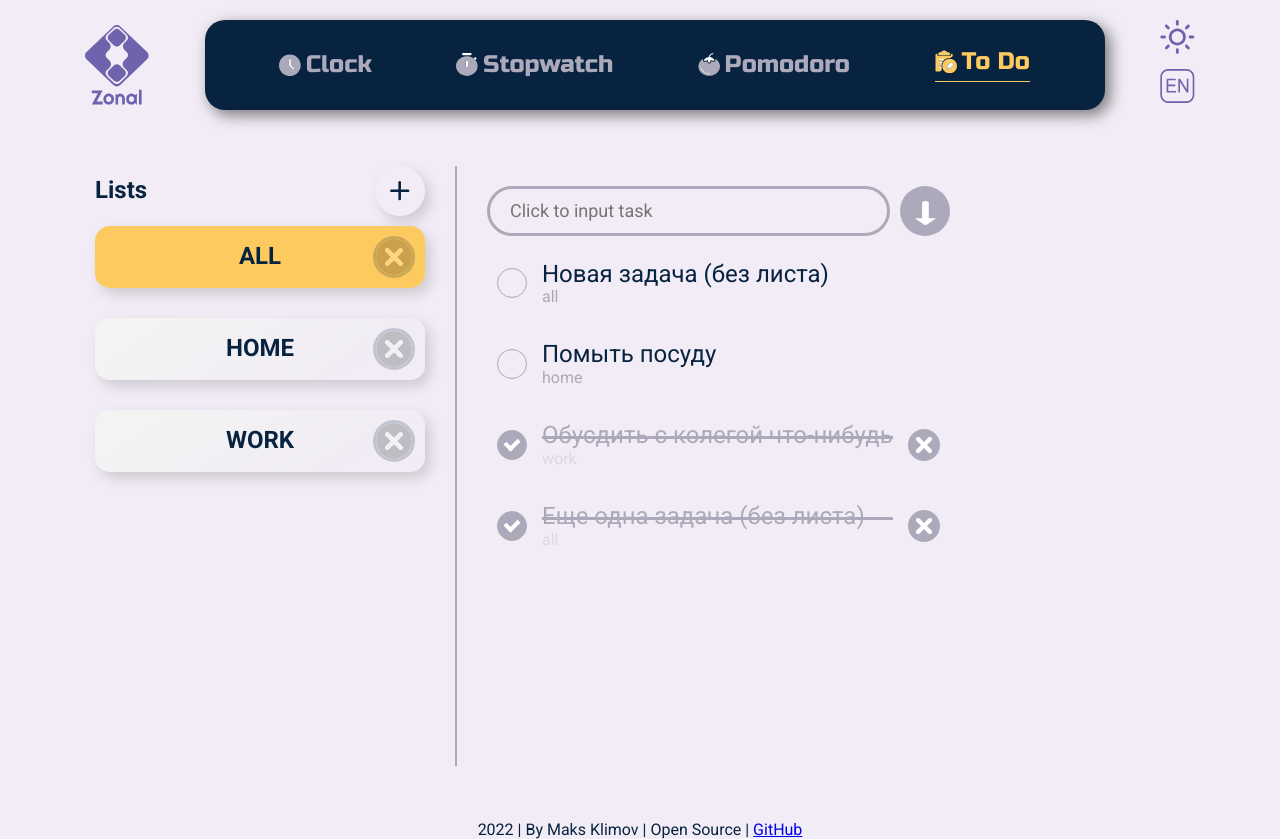
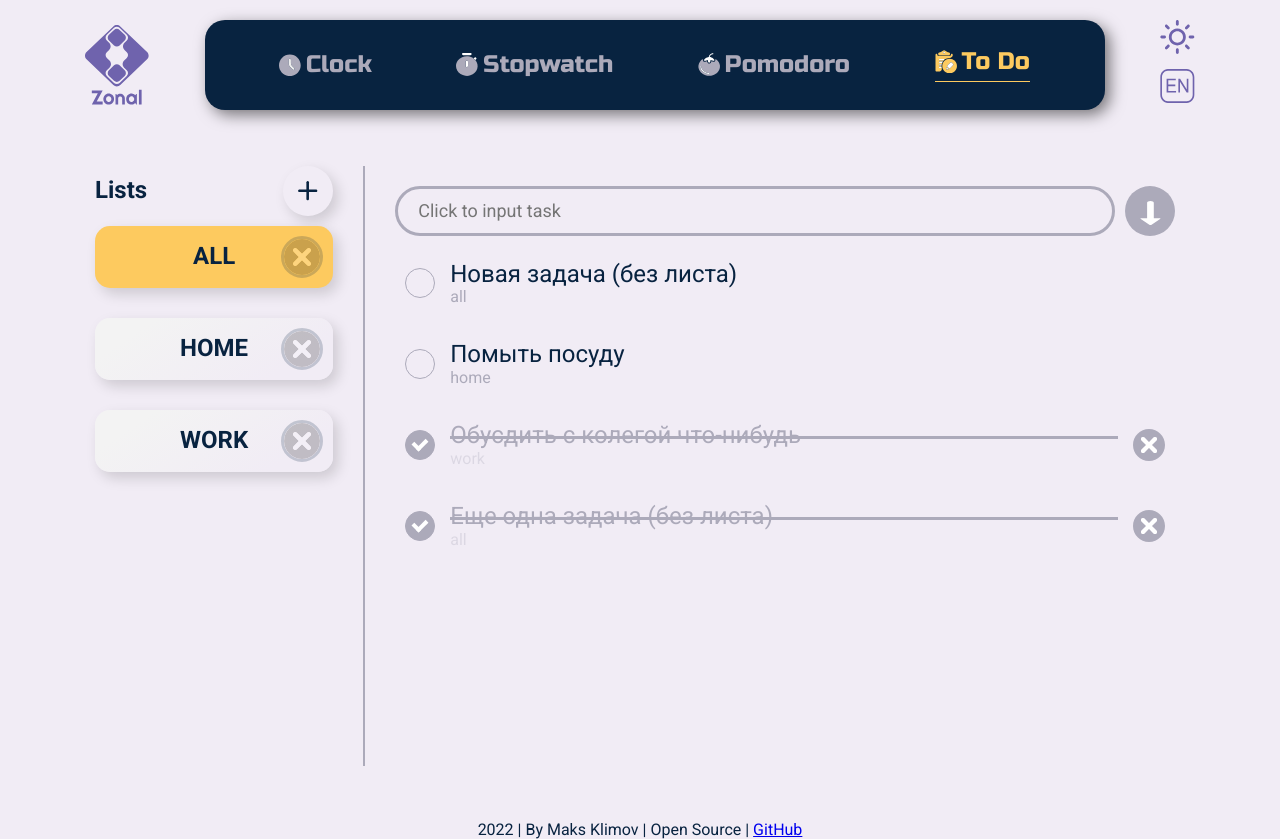
Before and after one commit to MaksEpifanov/zonal, a React (Create React App) app: page /todo in a window 1280 px wide. Built offline with nearby package versions, Linux system fonts and the light colour scheme.

Commit message:
+ negative margin todos

```diff
--- a/src/pages/todo/TodoPage.module.scss
+++ b/src/pages/todo/TodoPage.module.scss
@@ -16,7 +16,8 @@
   }
 
   &__todos {
-    padding: 20px 10px;
+    width: 100%;
+    padding: 20px 20px 10px 10px;
   }
 
   &__openBtn {
@@ -26,6 +27,8 @@
 
 @media only screen and (max-width: 768px) {
   .TodoPage {
+    margin: 0 -15px;
+
     &__lists {
       display: none;
     }
@@ -35,8 +38,7 @@
     }
 
     &__todos {
-      padding: 10px 10px;
-      margin: 0 -15px;
+      padding: 10px;
     }
 
 
```
